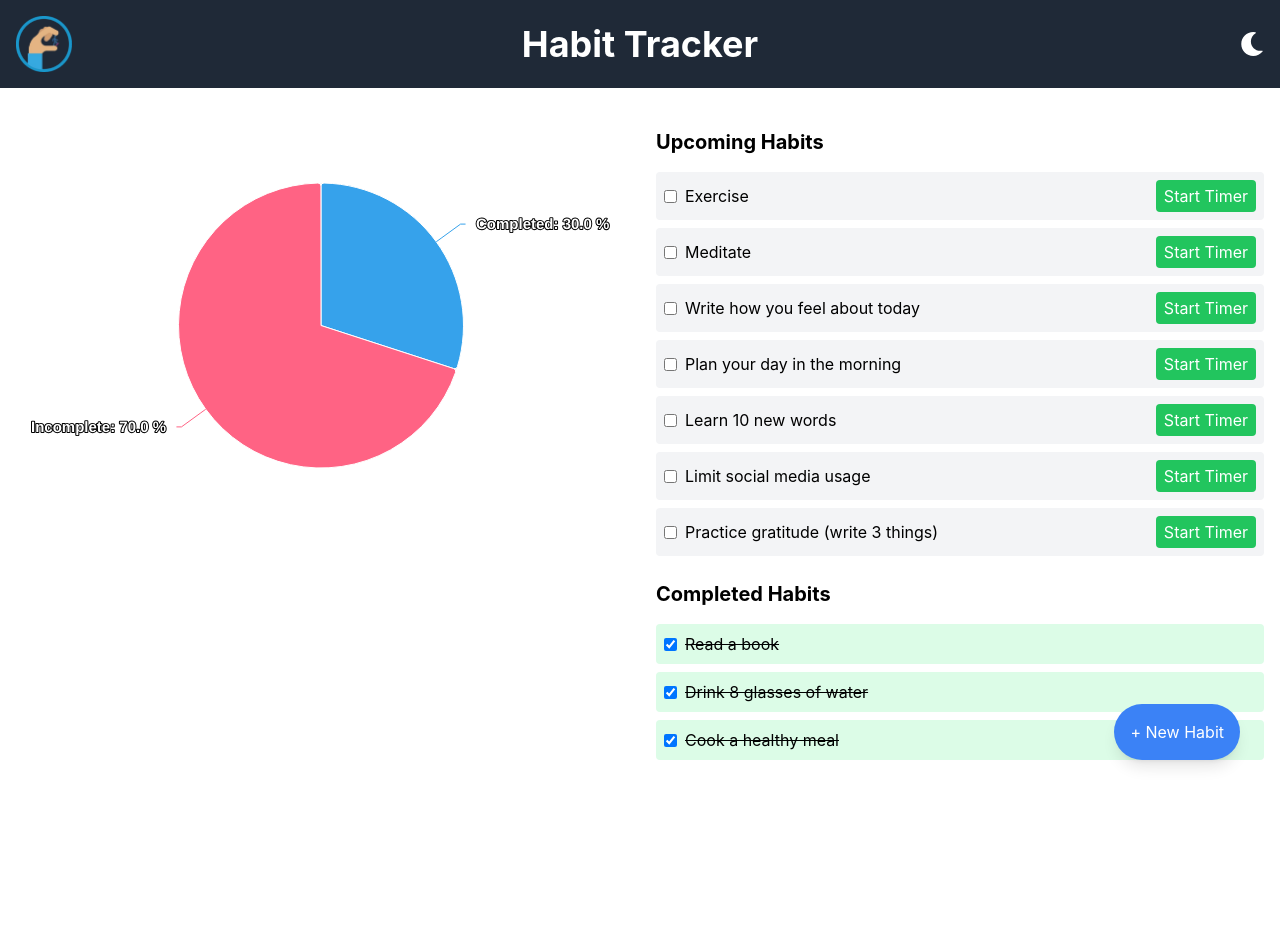
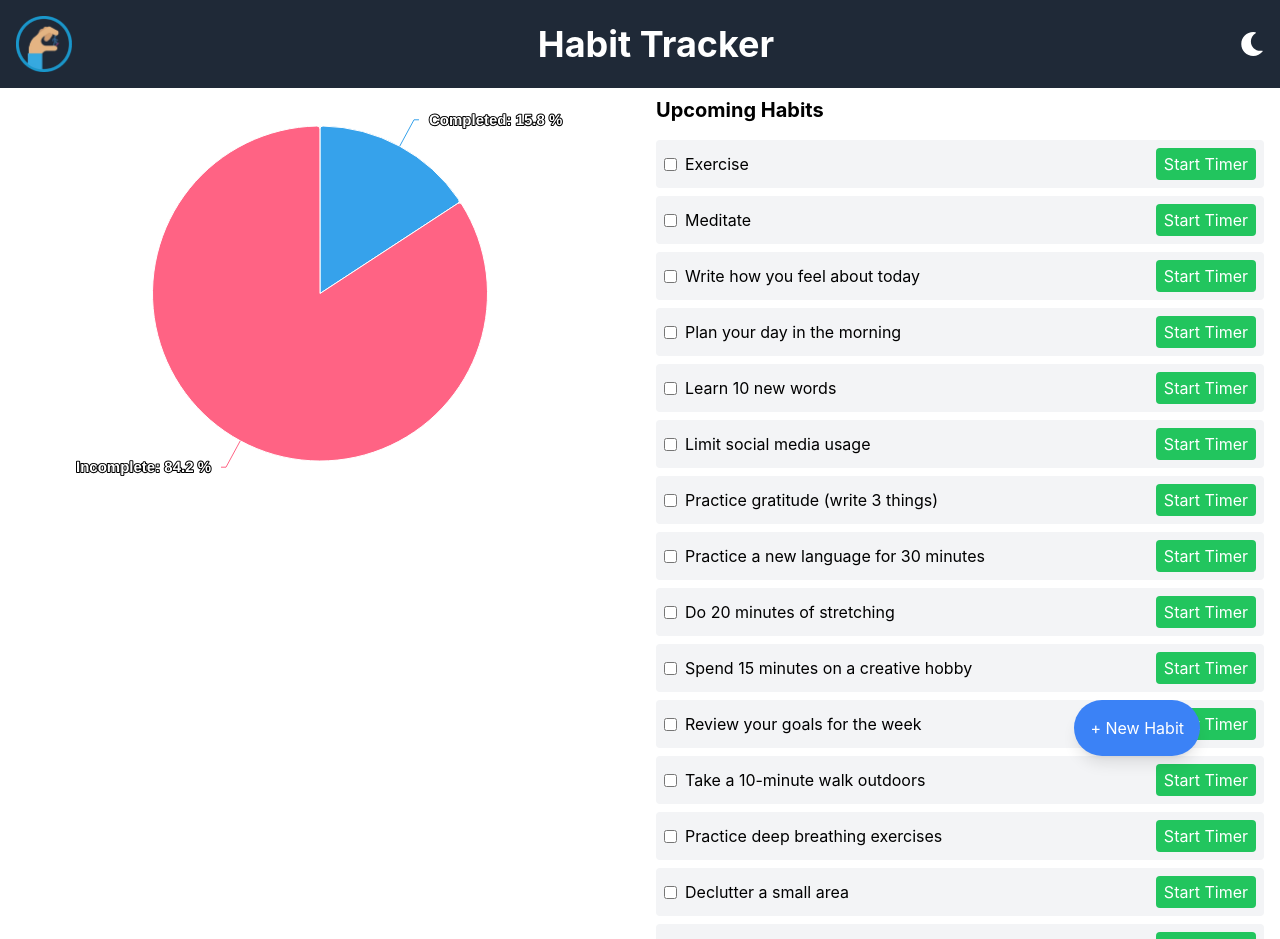
Before and after one commit to marcserranog/habit-tracker, a React (Create React App) app: page / in a window 1280 px wide. Shown: the top 939 px of the page. Before the commit the page ends 800 px from the top, so only its background shows below. Built offline with nearby package versions, Linux system fonts and the light colour scheme; the HTML template or start-up script is replaced by a standard one.

Commit message:
New component back to top button

```diff
--- a/src/App.js
+++ b/src/App.js
@@ -1,9 +1,11 @@
+// App.js
 import React, { useState } from 'react';
 import { ThemeProvider, useTheme } from './theme/ThemeContext';
 import Header from './components/Header';
 import HabitPieChart from './components/HabitPieChart';
+import CreateHabitModal from './components/CreateHabitModal';
+import BackToTopButton from './components/BackToTopButton';
 import UpcomingHabits from './components/UpComingHabits';
-import CreateHabitModal from './components/CreateHabitModal';
 import './index.css';
 
 const AppContent = () => {
@@ -20,8 +22,16 @@ const AppContent = () => {
     { id: 8, name: 'Limit social media usage', completed: false, timer: 30 },
     { id: 9, name: 'Cook a healthy meal', completed: true, timer: 45 },
     { id: 10, name: 'Practice gratitude (write 3 things)', completed: false, timer: 5 },
-]);
-
+    { id: 11, name: 'Practice a new language for 30 minutes', completed: false, timer: 30 },
+    { id: 12, name: 'Do 20 minutes of stretching', completed: false, timer: 20 },
+    { id: 14, name: 'Spend 15 minutes on a creative hobby', completed: false, timer: 15 },
+    { id: 15, name: 'Review your goals for the week', completed: false, timer: 10 },
+    { id: 16, name: 'Take a 10-minute walk outdoors', completed: false, timer: 10 },
+    { id: 17, name: 'Practice deep breathing exercises', completed: false, timer: 5 },
+    { id: 18, name: 'Declutter a small area', completed: false, timer: 15 },
+    { id: 19, name: 'Connect with a friend or family member', completed: false, timer: 20 },
+    { id: 20, name: 'Read an article or watch a documentary', completed: false, timer: 30 },
+  ]);
 
   const [isModalOpen, setIsModalOpen] = useState(false);
 
@@ -33,7 +43,7 @@ const AppContent = () => {
   };
 
   const addHabit = (name, timer) => {
-    const newHabit = { id: habits.length + 1, name, completed: false, remainingTime: timer };
+    const newHabit = { id: habits.length + 1, name, completed: false, timer };
     setHabits([...habits, newHabit]);
     setIsModalOpen(false);
   };
@@ -43,7 +53,7 @@ const AppContent = () => {
   const percentageCompleted = (completedCount / totalCount) * 100;
 
   return (
-    <div className={`min-h-screen App ${theme === 'light' ? 'bg-white text-black' : 'bg-gray-900 text-white'}`}>
+    <div className={`min-h-screen ${theme === 'light' ? 'bg-white text-black' : 'bg-gray-900 text-white'} pt-20`}>
       <Header />
       <div className="flex flex-col lg:flex-row">
         <HabitPieChart percentage={percentageCompleted} />
@@ -51,15 +61,15 @@ const AppContent = () => {
       </div>
       <button
         onClick={() => setIsModalOpen(true)}
-        className="fixed bottom-10 right-10 p-4 bg-blue-500 text-white rounded-full shadow-lg hover:bg-blue-700"
+        className="fixed bottom-11 right-20 p-4 bg-blue-500 text-white rounded-full shadow-lg hover:bg-blue-700"
       >
         + New Habit
       </button>
       {isModalOpen && <CreateHabitModal addHabit={addHabit} closeModal={() => setIsModalOpen(false)} />}
+      <BackToTopButton/>
     </div>
   );
 };
-
 
 const App = () => (
   <ThemeProvider>
--- /dev/null
+++ b/src/components/BackToTopButton.js
@@ -0,0 +1,40 @@
+// components/BackToTopButton.js
+import React, { useState, useEffect } from 'react';
+import { FaArrowUp } from 'react-icons/fa';
+
+const BackToTopButton = () => {
+  const [showButton, setShowButton] = useState(false);
+
+  useEffect(() => {
+    const handleScroll = () => {
+      if (window.scrollY > 300) {
+        setShowButton(true);
+      } else {
+        setShowButton(false);
+      }
+    };
+
+    window.addEventListener('scroll', handleScroll);
+
+    return () => {
+      window.removeEventListener('scroll', handleScroll);
+    };
+  }, []);
+
+  const scrollToTop = () => {
+    window.scrollTo({ top: 0, behavior: 'smooth' });
+  };
+
+  return (
+    showButton && (
+      <button
+        onClick={scrollToTop}
+        className="fixed bottom-12 right-3 p-4 bg-blue-500 text-white rounded-full shadow-lg hover:bg-blue-700"
+      >
+        <FaArrowUp className="text-xl" />
+      </button>
+    )
+  );
+};
+
+export default BackToTopButton;
--- a/src/components/Header.js
+++ b/src/components/Header.js
@@ -1,3 +1,4 @@
+// Header.js
 import React from "react";
 import { useTheme } from "../theme/ThemeContext";
 import { FaSun, FaMoon } from "react-icons/fa";
@@ -6,21 +7,23 @@ const Header = () => {
   const { theme, toggleTheme } = useTheme();
 
   return (
-    <header className="relative flex items-center p-4 bg-gray-800 text-white mb-6">
+    <header className={`fixed top-0 left-0 w-full p-4 bg-gray-800 text-white z-50 ${theme === 'light' ? 'bg-gray-800' : 'bg-gray-900'}`}>
+      <div className="flex items-center justify-between">
         <img
           src="habitTrackerIcon.png"
           alt="Habit Tracker Icon"
           className="w-14 h-14"
         />
-      <h1 className="absolute left-1/2 transform -translate-x-1/2 text-4xl font-bold">
+        <h1 className="text-4xl font-bold text-center flex-grow">
           Habit Tracker
         </h1>
         <button
           onClick={toggleTheme}
-        className="ml-auto text-2xl focus:outline-none"
+          className="text-2xl focus:outline-none"
         >
           {theme === "light" ? <FaMoon /> : <FaSun />}
         </button>
+      </div>
     </header>
   );
 };
```
Lines whose indentation alone changed are shown as unchanged.
